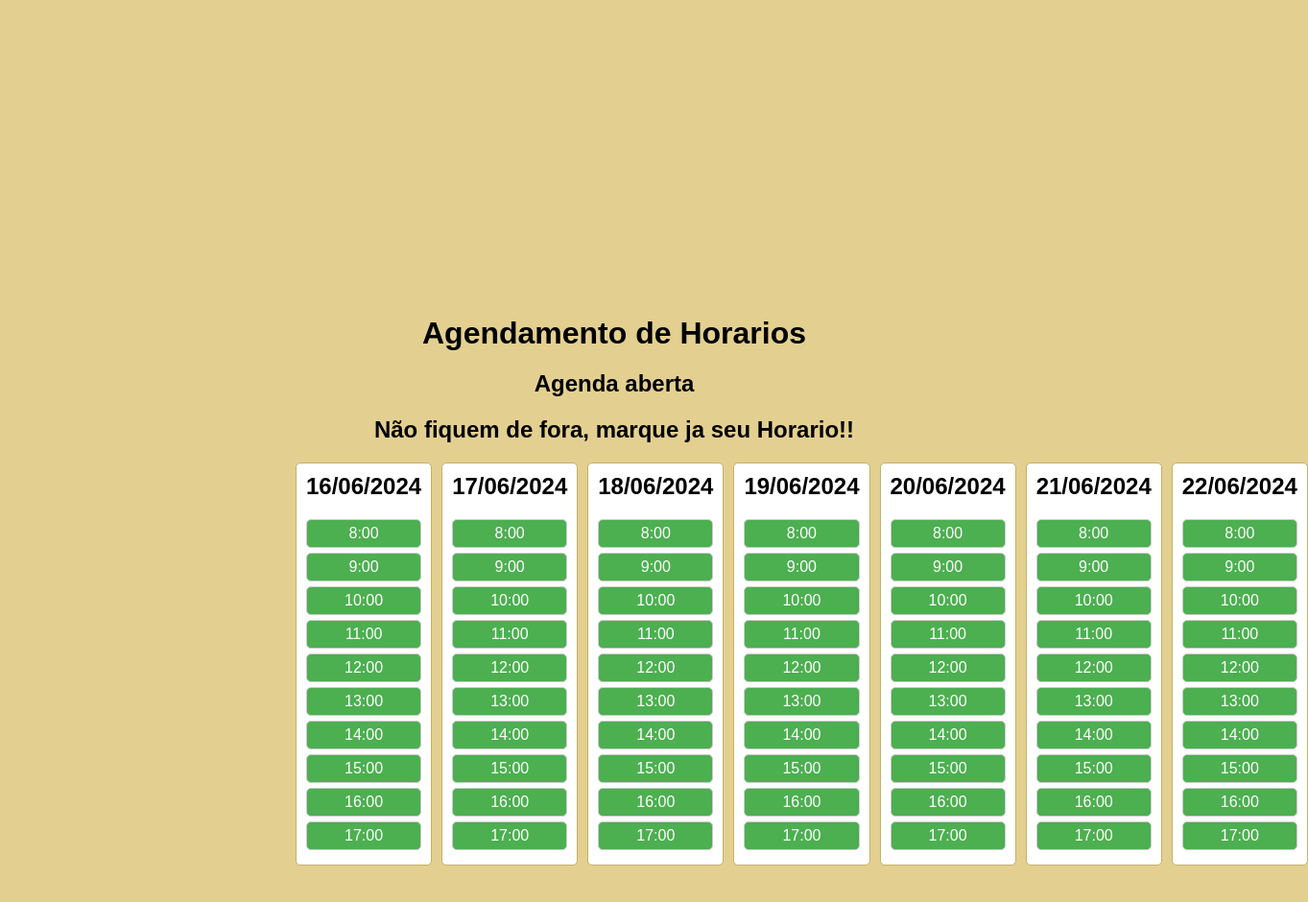
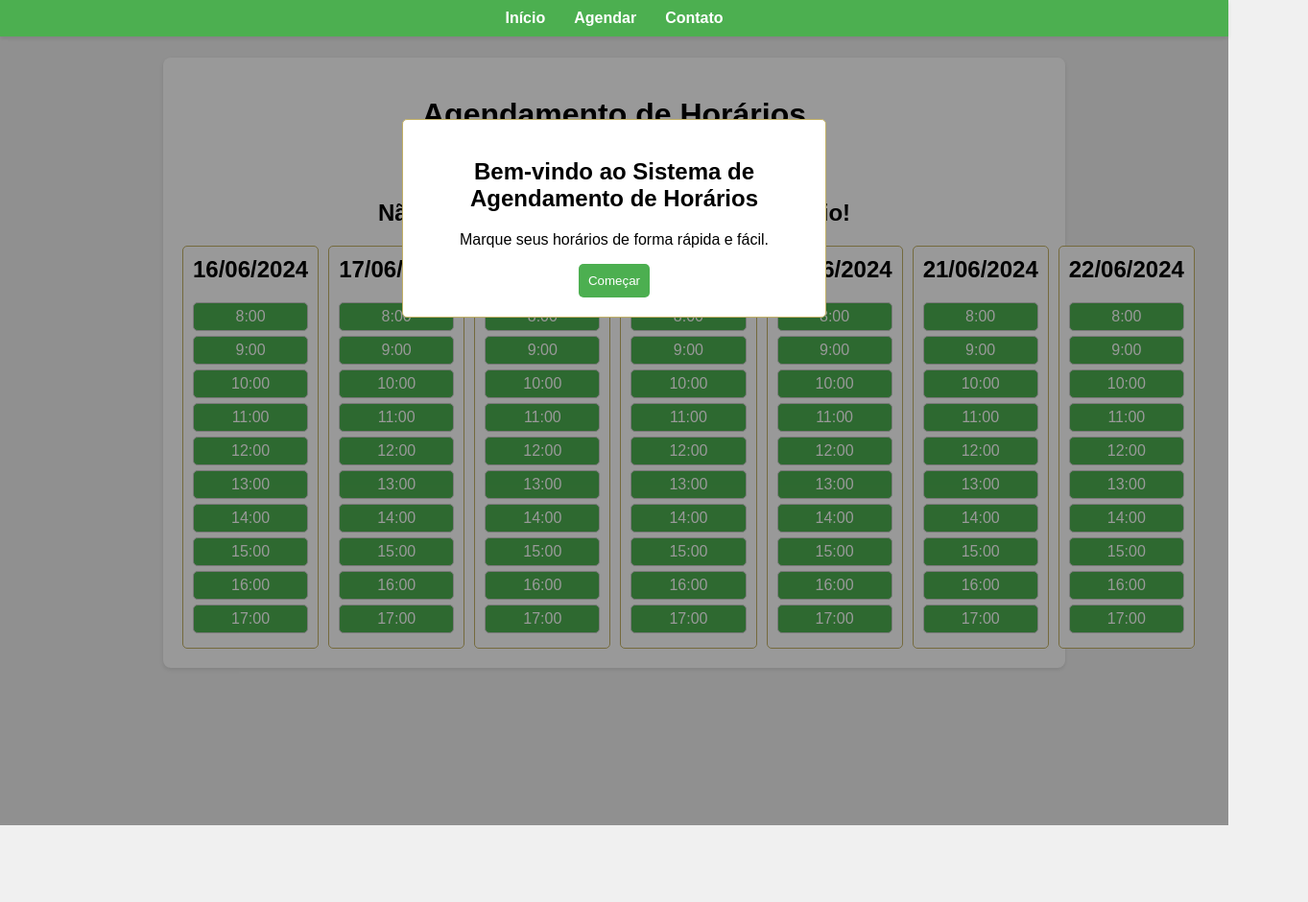
Before and after one commit to mariaei3/agendaA3, a plain HTML site: page index.html in a window 1280 px wide. Shown: the whole page at 96% size, 1363 px wide, since content can reach past the window. After the commit the page ends 800 px from the top, so only its background shows below. Drawn offline with Linux system fonts and the light colour scheme.

Commit message:
Realizada alterações no nos botões

```diff
--- a/index.html
+++ b/index.html
@@ -3,15 +3,25 @@
 <head>
     <meta charset="UTF-8">
     <meta name="viewport" content="width=device-width, initial-scale=1.0">
-    <title>Agendamento de Horarios</title>
+    <title>Agendamento de Horários</title>
     <link rel="stylesheet" href="styles.css">
 </head>
 <body>
-    <h1>Agendamento de Horarios</h1>
-    <h2>Agenda aberta</h2>
-    <h2>Não fiquem de fora, marque ja seu Horario!!</h2>
-    <div id="schedule">
-        <!-- Horários serão gerados pelo JavaScript -->
+    <nav>
+        <ul>
+            <li><a href="#">Início</a></li>
+            <li><a href="#">Agendar</a></li>
+            <li><a href="#">Contato</a></li>
+        </ul>
+    </nav>
+
+    <div class="content">
+        <h1>Agendamento de Horários</h1>
+        <h2>Agenda aberta</h2>
+        <h2>Não fiquem de fora, marque já seu Horário!</h2>
+        <div id="schedule">
+
+        </div>
     </div>
 
     <div id="modal" class="modal">
@@ -23,11 +33,16 @@
                 <input type="text" id="name" name="name" required>
                 <label for="phone">Número de Celular:</label>
                 <input type="tel" id="phone" name="phone" required>
-
-
-
                 <button type="submit">Confirmar</button>
             </form>
+        </div>
+    </div>
+
+    <div id="welcomeModal" class="modal">
+        <div class="modal-content">
+            <h2>Bem-vindo ao Sistema de Agendamento de Horários</h2>
+            <p>Marque seus horários de forma rápida e fácil.</p>
+            <button id="startButton">Começar</button>
         </div>
     </div>
 
--- a/script.js
+++ b/script.js
@@ -5,8 +5,17 @@ document.addEventListener("DOMContentLoaded", () => {
     const bookingForm = document.getElementById("bookingForm");
     let selectedTimeSlot = null;
 
+    const welcomeModal = document.getElementById("welcomeModal");
+    const startButton = document.getElementById("startButton");
+
+    welcomeModal.style.display = 'block';
+
+    startButton.onclick = function() {
+        welcomeModal.style.display = 'none';
+    }
+
     const startDate = new Date(2024, 5, 16); // 16 de Junho de 2024
-    const endDate = new Date(2024, 5, 22); // 22 de Junnho de 2024
+    const endDate = new Date(2024, 5, 22); // 22 de Junho de 2024
     const hours = Array.from({ length: 10 }, (_, i) => i + 8); // Horas de 8h às 17h
 
     // Função para formatar a data
@@ -69,7 +78,8 @@ document.addEventListener("DOMContentLoaded", () => {
         // Encontrar e atualizar o horário marcado
         const slots = document.getElementsByClassName("time-slot");
         for (let slot of slots) {
-            if (slot.textContent === selectedTimeSlot.split(" - ")[1] && slot.parentElement.firstChild.textContent === selectedTimeSlot.split(" - ")[0]) {
+            const [date, hour] = selectedTimeSlot.split(" - ");
+            if (slot.textContent === hour && slot.parentElement.firstChild.textContent === date) {
                 slot.classList.add("unavailable");
                 slot.textContent = "Reservado";
                 break;
--- a/styles.css
+++ b/styles.css
@@ -1,15 +1,53 @@
+/* styles.css */
 body {
     font-family: Arial, sans-serif;
     background-color: #f0f0f0;
+    margin: 0;
+    padding-top: 60px; /* Espaço para a barra de navegação fixa */
     text-align: center;
-    padding: 300px;
-    background-color: hwb(46 57% 11%);
 }
 
-h1 {
-    margin-bottom: 20px;
+nav {
+    position: fixed;
+    top: 0;
+    width: 100%;
+    background-color: #4CAF50;
+    color: white;
+    padding: 10px 0;
+    box-shadow: 0 2px 4px rgba(0, 0, 0, 0.1);
+    z-index: 1000;
 }
 
+nav ul {
+    list-style-type: none;
+    margin: 0;
+    padding: 0;
+    display: flex;
+    justify-content: center;
+}
+
+nav ul li {
+    margin: 0 15px;
+}
+
+nav ul li a {
+    color: white;
+    text-decoration: none;
+    font-weight: bold;
+}
+
+nav ul li a:hover {
+    text-decoration: underline;
+}
+
+.content {
+    max-width: 900px;
+    margin: 0 auto;
+    padding: 20px;
+    background-color: white;
+    border-radius: 8px;
+    box-shadow: 0 2px 4px rgba(0, 0, 0, 0.1);
+}
 
 #schedule {
     display: grid;
```
Also changed, not shown: 1 other file.
